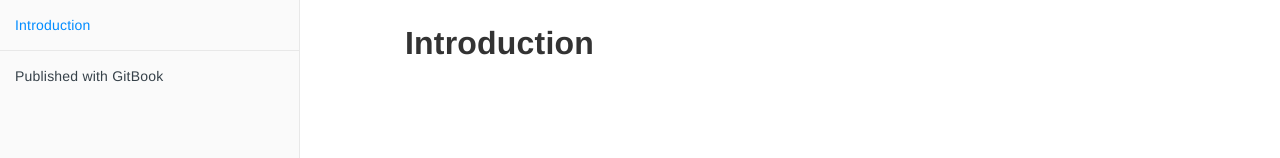
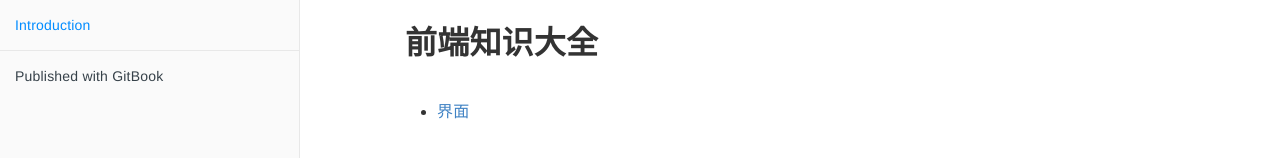
Before and after one commit to codeRepJamie/frontend-knowledge, a plain HTML site: page _book/index.html in a window 1280 px wide. Shown: the part 54-212 px from the top of the page. Drawn offline with Linux system fonts and the light colour scheme.

Commit message:
添加一级目录

```diff
--- a/_book/index.html
+++ b/_book/index.html
@@ -143,7 +143,10 @@
 
                                 <section class="normal markdown-section">
 
-                                <h1 id="introduction">Introduction</h1>
+                                <h1 id="&#x524D;&#x7AEF;&#x77E5;&#x8BC6;&#x5927;&#x5168;">&#x524D;&#x7AEF;&#x77E5;&#x8BC6;&#x5927;&#x5168;</h1>
+<ul>
+<li><a href="">&#x754C;&#x9762;</a></li>
+</ul>
 
 
                                 </section>
@@ -179,7 +182,7 @@
     <script>
         var gitbook = gitbook || [];
         gitbook.push(function() {
-            gitbook.page.hasChanged({"page":{"title":"Introduction","level":"1.1","depth":1,"dir":"ltr"},"config":{"gitbook":"*","theme":"default","variables":{},"plugins":["livereload"],"pluginsConfig":{"livereload":{},"highlight":{},"search":{},"lunr":{"maxIndexSize":1000000,"ignoreSpecialCharacters":false},"sharing":{"facebook":true,"twitter":true,"google":false,"weibo":false,"instapaper":false,"vk":false,"all":["facebook","google","twitter","weibo","instapaper"]},"fontsettings":{"theme":"white","family":"sans","size":2},"theme-default":{"styles":{"website":"styles/website.css","pdf":"styles/pdf.css","epub":"styles/epub.css","mobi":"styles/mobi.css","ebook":"styles/ebook.css","print":"styles/print.css"},"showLevel":false}},"structure":{"langs":"LANGS.md","readme":"README.md","glossary":"GLOSSARY.md","summary":"SUMMARY.md"},"pdf":{"pageNumbers":true,"fontSize":12,"fontFamily":"Arial","paperSize":"a4","chapterMark":"pagebreak","pageBreaksBefore":"/","margin":{"right":62,"left":62,"top":56,"bottom":56}},"styles":{"website":"styles/website.css","pdf":"styles/pdf.css","epub":"styles/epub.css","mobi":"styles/mobi.css","ebook":"styles/ebook.css","print":"styles/print.css"}},"file":{"path":"README.md","mtime":"2021-03-29T03:13:02.613Z","type":"markdown"},"gitbook":{"version":"3.2.3","time":"2021-03-29T03:13:20.456Z"},"basePath":".","book":{"language":""}});
+            gitbook.page.hasChanged({"page":{"title":"Introduction","level":"1.1","depth":1,"dir":"ltr"},"config":{"gitbook":"*","theme":"default","variables":{},"plugins":["livereload"],"pluginsConfig":{"livereload":{},"highlight":{},"search":{},"lunr":{"maxIndexSize":1000000,"ignoreSpecialCharacters":false},"sharing":{"facebook":true,"twitter":true,"google":false,"weibo":false,"instapaper":false,"vk":false,"all":["facebook","google","twitter","weibo","instapaper"]},"fontsettings":{"theme":"white","family":"sans","size":2},"theme-default":{"styles":{"website":"styles/website.css","pdf":"styles/pdf.css","epub":"styles/epub.css","mobi":"styles/mobi.css","ebook":"styles/ebook.css","print":"styles/print.css"},"showLevel":false}},"structure":{"langs":"LANGS.md","readme":"README.md","glossary":"GLOSSARY.md","summary":"SUMMARY.md"},"pdf":{"pageNumbers":true,"fontSize":12,"fontFamily":"Arial","paperSize":"a4","chapterMark":"pagebreak","pageBreaksBefore":"/","margin":{"right":62,"left":62,"top":56,"bottom":56}},"styles":{"website":"styles/website.css","pdf":"styles/pdf.css","epub":"styles/epub.css","mobi":"styles/mobi.css","ebook":"styles/ebook.css","print":"styles/print.css"}},"file":{"path":"README.md","mtime":"2021-03-29T03:27:20.205Z","type":"markdown"},"gitbook":{"version":"3.2.3","time":"2021-03-29T03:13:20.456Z"},"basePath":".","book":{"language":""}});
         });
     </script>
 </div>
--- a/_book/search_index.json
+++ b/_book/search_index.json
@@ -1 +1 @@
-{"index":{"version":"0.5.12","fields":[{"name":"title","boost":10},{"name":"keywords","boost":15},{"name":"body","boost":1}],"ref":"url","documentStore":{"store":{"./":["introduct"]},"length":1},"tokenStore":{"root":{"docs":{},"i":{"docs":{},"n":{"docs":{},"t":{"docs":{},"r":{"docs":{},"o":{"docs":{},"d":{"docs":{},"u":{"docs":{},"c":{"docs":{},"t":{"docs":{"./":{"ref":"./","tf":11}}}}}}}}}}}},"length":1},"corpusTokens":["introduct"],"pipeline":["stopWordFilter","stemmer"]},"store":{"./":{"url":"./","title":"Introduction","keywords":"","body":"Introduction\n"}}}
+{"index":{"version":"0.5.12","fields":[{"name":"title","boost":10},{"name":"keywords","boost":15},{"name":"body","boost":1}],"ref":"url","documentStore":{"store":{"./":["introduct","前端知识大全","界面"]},"length":1},"tokenStore":{"root":{"docs":{},"i":{"docs":{},"n":{"docs":{},"t":{"docs":{},"r":{"docs":{},"o":{"docs":{},"d":{"docs":{},"u":{"docs":{},"c":{"docs":{},"t":{"docs":{"./":{"ref":"./","tf":10}}}}}}}}}}},"前":{"docs":{},"端":{"docs":{},"知":{"docs":{},"识":{"docs":{},"大":{"docs":{},"全":{"docs":{"./":{"ref":"./","tf":0.5}}}}}}}},"面":{"docs":{},"试":{"docs":{},"知":{"docs":{},"识":{"docs":{},"记":{"docs":{},"录":{"docs":{"./":{"ref":"./","tf":0.5}}}}}}}},"[":{"docs":{},"]":{"docs":{},"面":{"docs":{},"试":{"docs":{},"知":{"docs":{},"识":{"docs":{},"记":{"docs":{},"录":{"docs":{"./":{"ref":"./","tf":0.5}}}}}}}},"界":{"docs":{},"面":{"docs":{"./":{"ref":"./","tf":0.5}}}}}},"界":{"docs":{},"面":{"docs":{"./":{"ref":"./","tf":0.5}}}}},"length":16},"corpusTokens":["[]界面","[]面试知识记录","introduct","前端知识大全","界面","面试知识记录"],"pipeline":["stopWordFilter","stemmer"]},"store":{"./":{"url":"./","title":"Introduction","keywords":"","body":"前端知识大全\n\n界面\n\n"}}}
```
Also changed, not shown: 13 other files.
